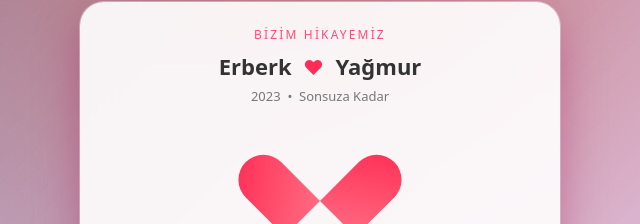
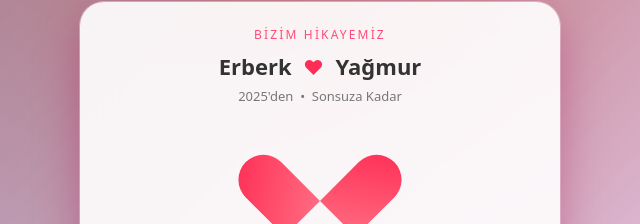
Before and after one commit to erbaydevelopment/yagmurerbay.github.io, a plain HTML site: page index.html in a window 1280 px wide. Shown: the part 183-407 px from the top of the page, 320-960 px from the left. Drawn offline with Linux system fonts and the light colour scheme.

Commit message:
Update index.html

```diff
--- a/index.html
+++ b/index.html
@@ -289,7 +289,7 @@
       <span class="heart-between">❤</span>
       <span id="name2">Yağmur</span>
     </div>
-    <div class="date" id="specialDate">2023 &nbsp;•&nbsp; Sonsuza Kadar</div>
+    <div class="date" id="specialDate">2025'den &nbsp;•&nbsp; Sonsuza Kadar</div>
 
     <div class="big-heart"></div>
 
```
